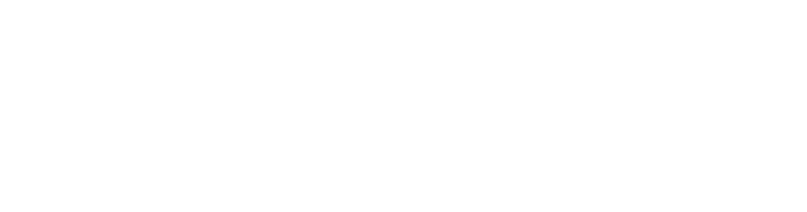
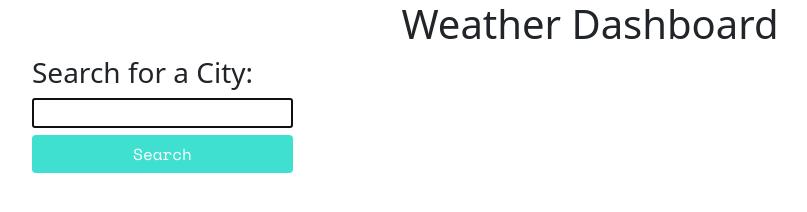
Before and after one commit to hjohnsick/Weather-Dashboard, a plain HTML site: page index.html in a window 1280 px wide. Shown: the whole page, without its empty margins (50-857 px from the left). Drawn offline with nearby package versions, Linux system fonts and the light colour scheme.

Commit message:
added form

```diff
--- a/assets/css/style.css
+++ b/assets/css/style.css
@@ -0,0 +1,15 @@
+.app-title {
+    text-align: center;
+}
+
+.btn {
+    width: 100%;
+    background-color: #40E0D0;
+    color: #FFFFFF;
+    font-family: 'Space Mono', monospace;
+    margin-top: 7px;
+}
+
+.form-input {
+    width: 100%;
+}
--- a/index.html
+++ b/index.html
@@ -4,10 +4,35 @@
     <meta charset="UTF-8">
     <meta http-equiv="X-UA-Compatible" content="IE=edge">
     <meta name="viewport" content="width=device-width, initial-scale=1.0">
+    <link href="https://cdn.jsdelivr.net/npm/bootstrap@5.1.3/dist/css/bootstrap.min.css" rel="stylesheet" integrity="sha384-1BmE4kWBq78iYhFldvKuhfTAU6auU8tT94WrHftjDbrCEXSU1oBoqyl2QvZ6jIW3" crossorigin="anonymous">
+    <link rel="preconnect" href="https://fonts.googleapis.com">
+    <link rel="preconnect" href="https://fonts.gstatic.com" crossorigin>
+    <link href="https://fonts.googleapis.com/css2?family=Space+Mono:wght@400;700&display=swap" rel="stylesheet">
+    <link rel="stylesheet" href="./assets/css/style.css">
     <title>Weather Dashboard</title>
-    <link rel="stylesheet" href="./assets/css/style.css">
 </head>
 <body>
+    <header>
+        <h1 class="app-title">Weather Dashboard</h1>
+    </header>
+    <main>
+        <div class="container">
+            <div class="row">
+                <div class="col-12 col-md-3">
+                    <h3>Search for a City:</h3>
+                    <form id="text-input">
+                        <input name="city" id="city" type="text" autofocus="true" class="form-input">
+                        <button type="submit" class="btn">Search</button>
+                    </form>
+                </div>
+            </div>
+        </div>
+        <section class="forecast">
+            <div class="col-12 col-md-9">
+                <!-- Weather will display here along with 5 day forecast -->
+            </div>
+        </section>
+    </main>
     <script src="./assets/js/script.js"></script>
 </body>
 </html>
```
